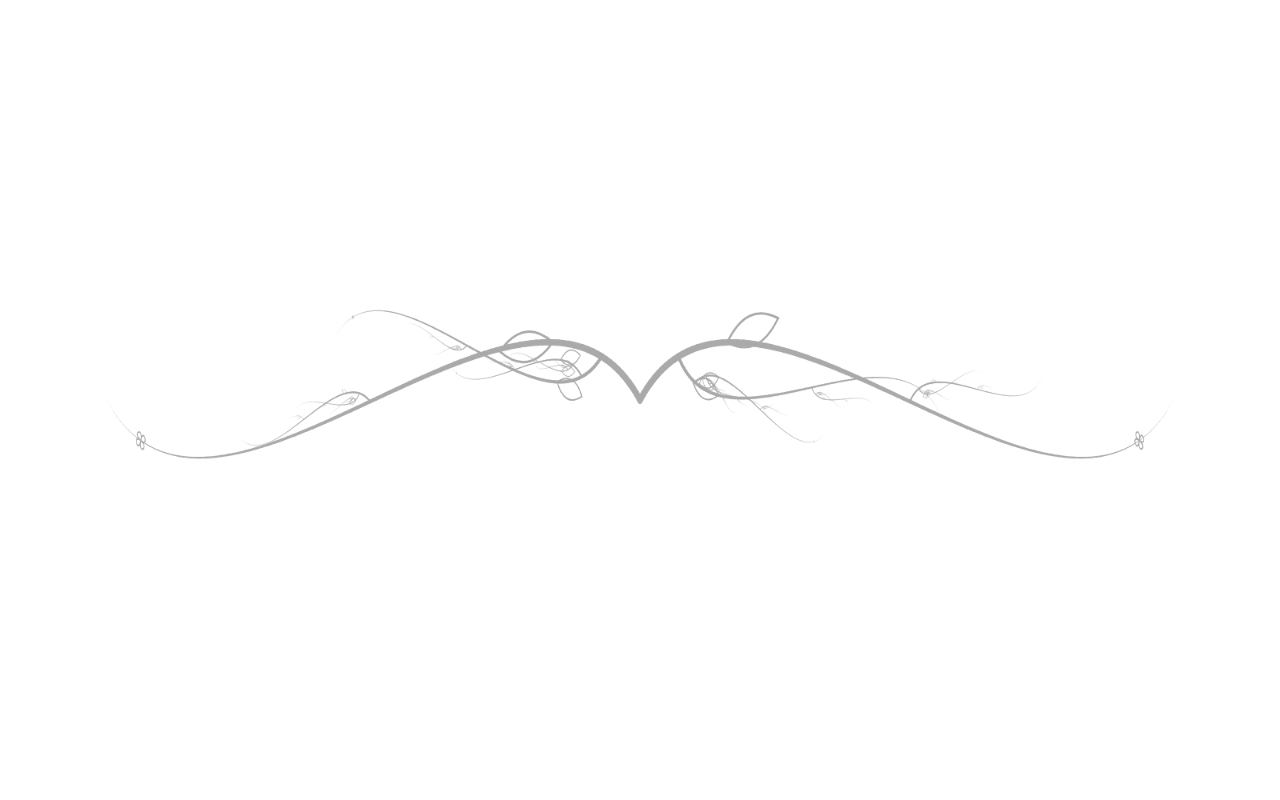
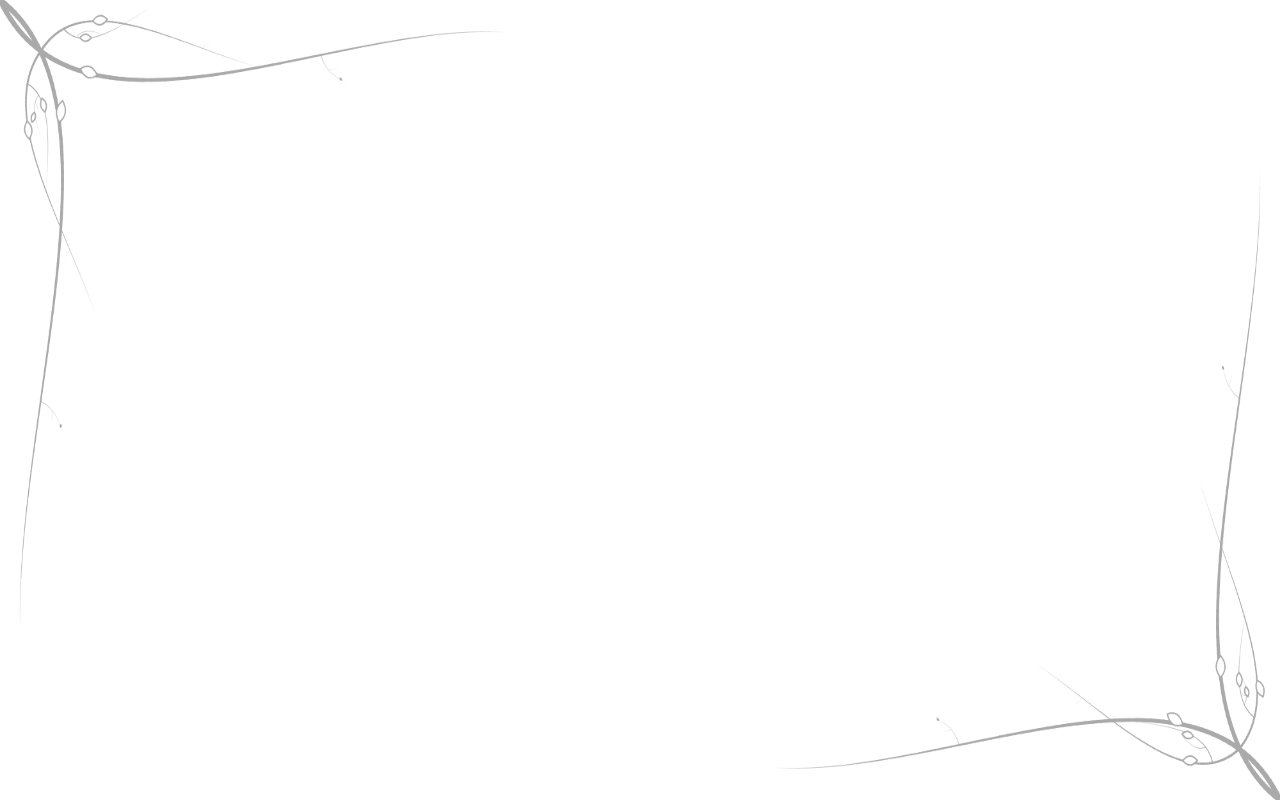
Before and after one commit to netssrmrz/plantanimator, a website: page Plant Animator/public/index.html in a window 1280 px wide. Drawn offline with Linux system fonts and the light colour scheme.

Commit message:
Draw as page borders

```diff
--- a/Plant Animator/public/index.html
+++ b/Plant Animator/public/index.html
@@ -32,33 +32,75 @@
       canvas = document.getElementById("canvas");
       canvas_ctx = canvas.getContext("2d");
       canvas_ctx.strokeStyle = "#aaa";
-      canvas_ctx.fillStyle = "#aaa";
+      canvas_ctx.fillStyle = "#fff";
       canvas_ctx.lineWidth = 4;
       canvas_ctx.lineCap = 'round';
 
       plants = [];
-
-      plant = new Plant(1, 1, 1);
-      plant.maturity_rate = 0.5;
-      plant.level = 4;
-      plant.canvas_ctx = canvas_ctx;
-      plant.x = 900;
-      plant.y = 500;
-      plant.x_scale = 0.75;
-      plants.push(plant);
-
-      plant = new Plant(1, 1, 1);
-      plant.maturity_rate = 0.5;
-      plant.level = 4;
-      plant.canvas_ctx = canvas_ctx;
-      plant.x = 900;
-      plant.y = 500;
-      plant.x_scale = -0.75;
-      plants.push(plant);
+      plants.push(New_Top_Border(canvas_ctx));
+      plants.push(New_Left_Border(canvas_ctx));
+      plants.push(New_Bottom_Border(canvas_ctx));
+      plants.push(New_Right_Border(canvas_ctx));
 
       Animate.canvas_ctx = canvas_ctx;
       Animate.plants = plants;
       Animate();
+    }
+
+    function New_Top_Border(canvas_ctx)
+    {
+      var plant = new Plant();
+      plant.maturity_rate = 0.25;
+      plant.level = 3;
+      plant.canvas_ctx = canvas_ctx;
+      plant.x = 0;
+      plant.y = 0;
+      plant.x_scale = 1;
+      plant.y_scale = -1;
+      plant.angle = 0.14;
+      return plant;
+    }
+
+    function New_Bottom_Border(canvas_ctx)
+    {
+      var plant = new Plant();
+      plant.maturity_rate = 0.25;
+      plant.level = 3;
+      plant.canvas_ctx = canvas_ctx;
+      plant.x = 2000;
+      plant.y = 1000;
+      plant.x_scale = -1;
+      plant.y_scale = 1;
+      plant.angle = 0.14;
+      return plant;
+    }
+
+    function New_Left_Border(canvas_ctx)
+    {
+      var plant = new Plant();
+      plant.maturity_rate = 0.25;
+      plant.level = 4;
+      plant.canvas_ctx = canvas_ctx;
+      plant.x = 0;
+      plant.y = 0;
+      plant.x_scale = -1;
+      plant.y_scale = -1;
+      plant.angle = -1.7;
+      return plant;
+    }
+
+    function New_Right_Border(canvas_ctx)
+    {
+      var plant = new Plant();
+      plant.maturity_rate = 0.25;
+      plant.level = 4;
+      plant.canvas_ctx = canvas_ctx;
+      plant.x = 2000;
+      plant.y = 1000;
+      plant.x_scale = 1;
+      plant.y_scale = 1;
+      plant.angle = -1.7;
+      return plant;
     }
 
     function Animate()
@@ -73,6 +115,12 @@
       }
       if (next_frame)
         window.requestAnimationFrame(Animate);
+      /*else
+      {
+        Animate.plants.push(New_Top_Border(Animate.canvas_ctx));
+        Animate.plants.push(New_Left_Border(Animate.canvas_ctx));
+        window.requestAnimationFrame(Animate);
+      }*/
     };
   </script>
   <script>
@@ -80,7 +128,7 @@
 </head>
 
   <body>
-    <canvas id="canvas" width="1800" height="1000"></canvas>
+    <canvas id="canvas" width="2000" height="1000"></canvas>
     <div id="log"></div>
   </body>
 
```
Also changed, not shown: Plant Animator/public/lib/pa.js, 1 other file.
